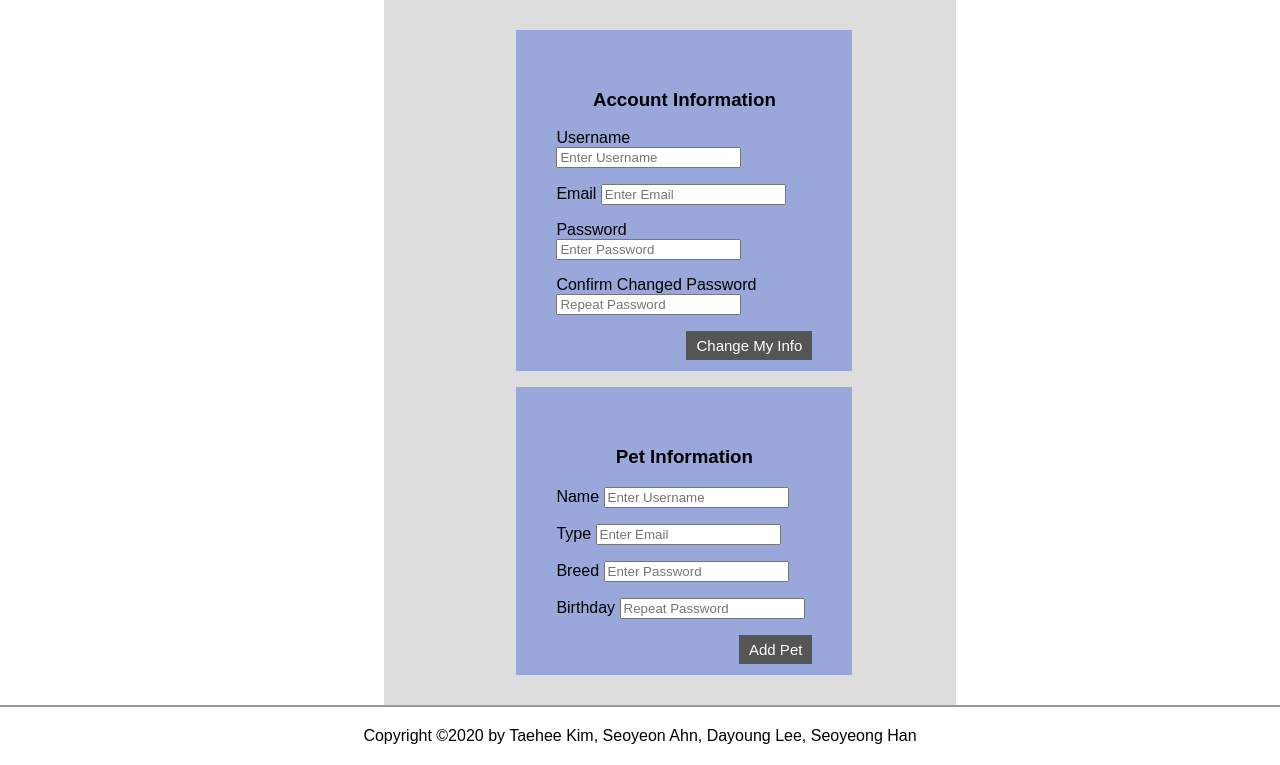
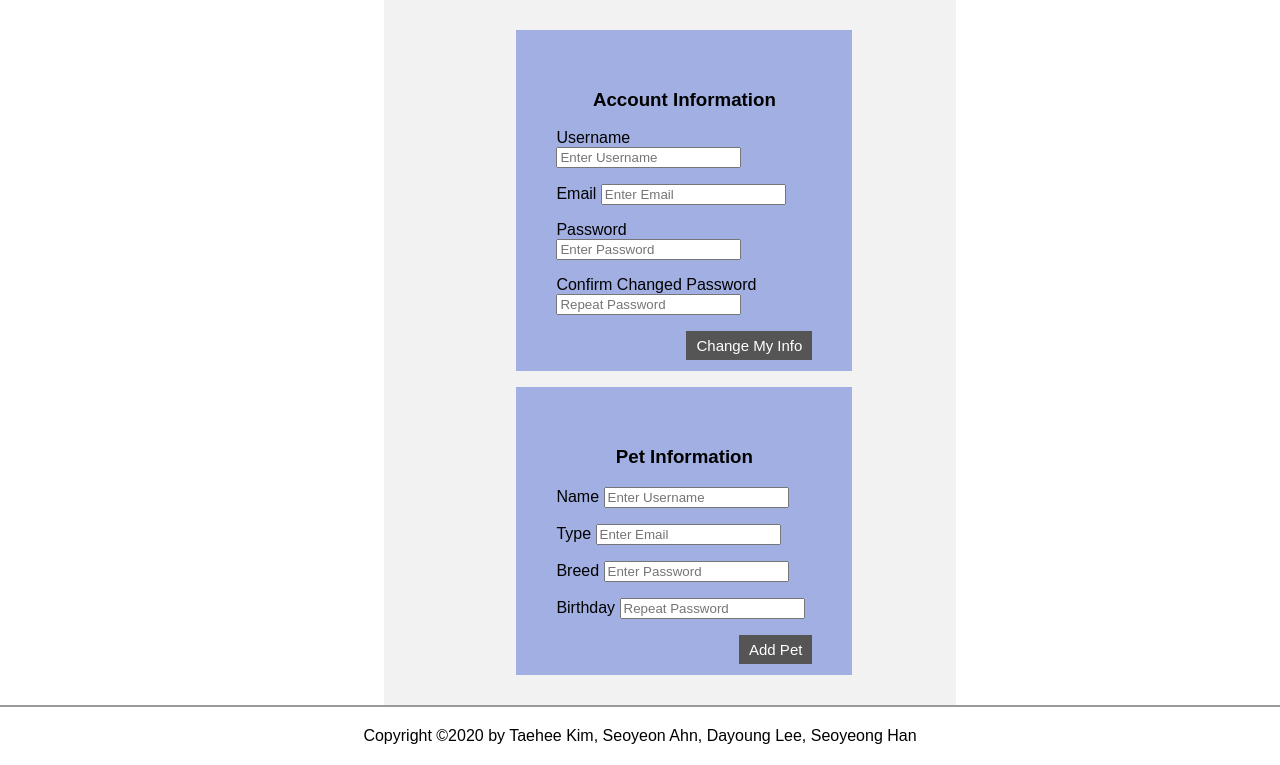
Before and after one commit to dayoung100/OpenSW_Team09, a PHP site: page /settings.php in a window 1280 px wide. Shown: the part 55-820 px from the top of the page. Run offline with PHP 8.4, Linux system fonts and the light colour scheme.

Commit message:
Update styles.css
change background color for settings.php

```diff
--- a/styles.css
+++ b/styles.css
@@ -100,7 +100,7 @@ color: black;
 }
 #settings{
     width:40%;
-    background-color: #ddd;
+    background-color: #f2f2f2;
     /* margin-top:20px; */
     margin-left:30%;
     padding:30px;
```
